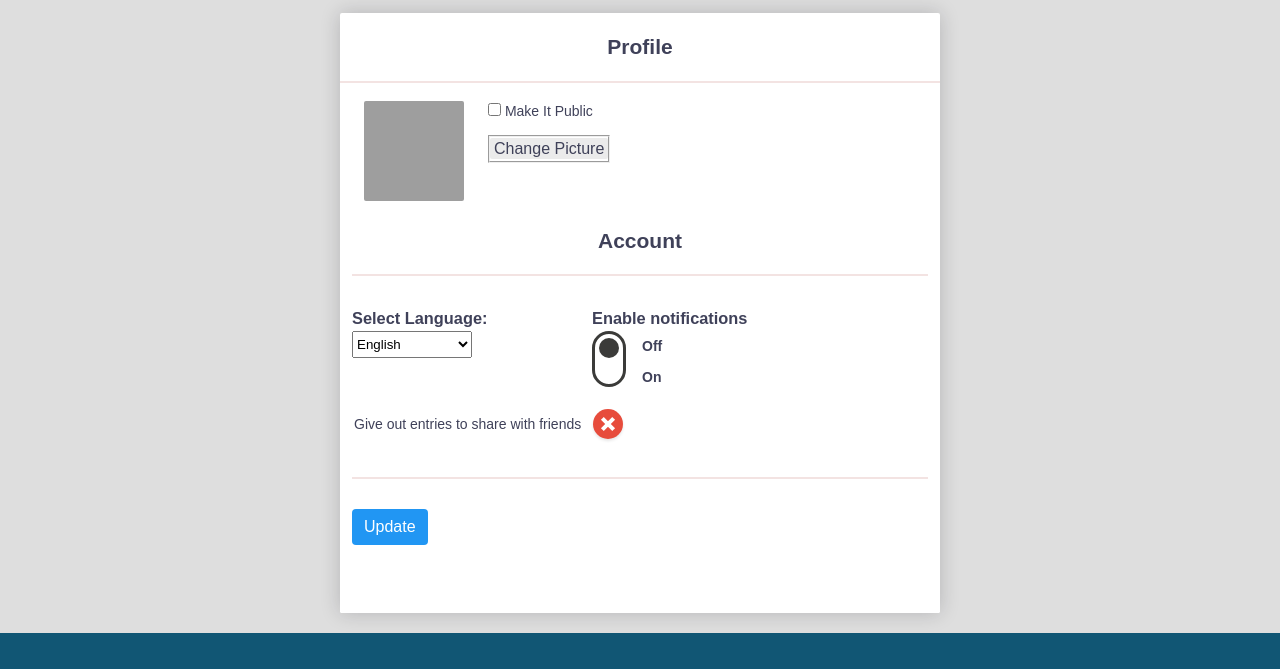
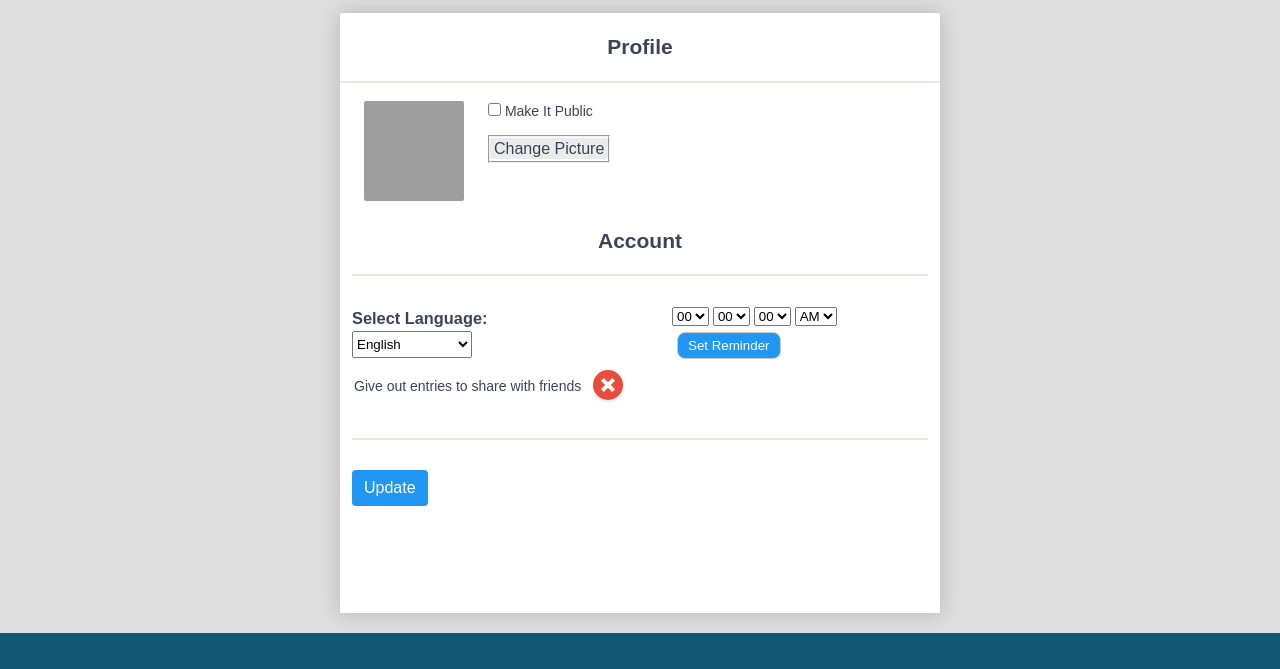
Before and after one commit to murera/my-diary, a website: page UI/html/settings.html in a window 1280 px wide. Shown: the part 61-730 px from the top of the page. Drawn offline with Linux system fonts and the light colour scheme; files that its build step writes are made by us from their sources; grey boxes are pictures that could not be loaded.

Commit message:
bug(feedback): implement UI feedback
remove delete button on view all entries cards
add a field for a user to set a reminder
[Finishes #167374031]

```diff
--- a/UI/css/style.css
+++ b/UI/css/style.css
@@ -1558,6 +1558,40 @@ text-align: center;
 
 }
 
+#setReminder{
+  margin-top: 30px;
+  margin-left: 80px;
+}
+button#snooze, button#startstop {
+cursor: pointer;
+margin: 5px 5px;
+/* padding: 10px 30px; */
+padding: 5px 10px;
+background: #2196F3;
+border: 1px solid #ccc;
+border-radius: 8px;
+outline: 0;
+color: #fff;
+transition: all ease 300ms;
+}
+#startstop:hover{
+background: #233245;
+}
+/* center content vertically and horizontally */
+.table {
+display: table;
+width: 100%;
+height: 100%;
+}
+.cell {
+display: table-cell;
+vertical-align: middle;
+cursor: default;
+}
+
+.hideIt {
+display: none;
+}
 /* end of setting page */
 
 #page-container {
--- a/UI/html/settings.html
+++ b/UI/html/settings.html
@@ -71,15 +71,26 @@
 						<option value="3">Kinyarwanda</option>
 					  </select>
 				   </div>
-				   <div   style = "margin-top: 30px;" class="row">
+				   <div  id="setReminder" class="row">
 					  <div class="col-12">
-						<h3>Enable notifications</h3>
-						<span class="notification-toggle">
-						  <label for="switch">Off</label>
-						  <label for="switch">On</label>
-						  <input type="checkbox" id="switch"/>
-						  <span class="notification-switch"></span>
-						</span>
+						<div class="table">
+							<div class="cell">
+							  <h1 id="clock" class="clock"></h1>
+
+							  <select id="hours"></select>
+							  <select id="minutes"></select>
+							  <select id="seconds"></select>
+							  <select id="ampm">
+								<option value="AM">AM</option>
+								<option value="PM">PM</option>
+							  </select>
+
+							  <p>
+
+								<button id="startstop">Set Reminder</button>
+							  </p>
+							</div>
+						  </div>
 					  </div>
 					</div>
 					<div class="share-entries" >
@@ -150,7 +161,8 @@
             </div>
 
           </footer>
-        <script src="./../js/app.js"></script>
+		<script src="./../js/app.js"></script>
+
 	</body>
 
 </html>
--- a/UI/js/app.js
+++ b/UI/js/app.js
@@ -60,3 +60,28 @@ settings_updated.forEach((btn)=>
 
    })
 })
+
+
+var time, alarm, currentH, currentM,
+				activeAlarm = false;
+
+			function addMinSecVals(id) {
+			  var select = id;
+			  var min = 59;
+
+			  for (i = 0; i <= min; i++) {
+
+				select.options[select.options.length] = new Option(i < 10 ? "0" + i : i, i < 10 ? "0" + i : i);
+			  }
+			}
+			function addHours(id) {
+			  var select = id;
+			  var hour = 12;
+
+			  for (i = 0; i <= hour; i++) {
+				select.options[select.options.length] = new Option(i < 10 ? "0" + i : i, i);
+			  }
+			}
+			addMinSecVals(minutes);
+			addMinSecVals(seconds);
+			addHours(hours);
```
Also changed, not shown: UI/html/all entries.html (+9 -9 lines).
